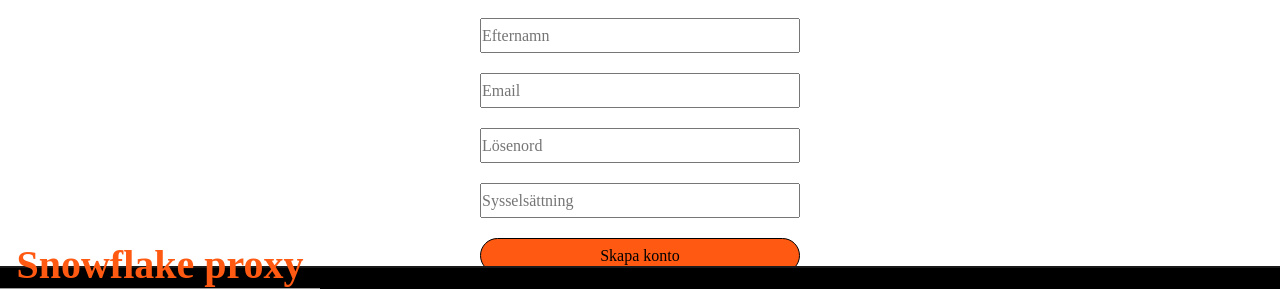
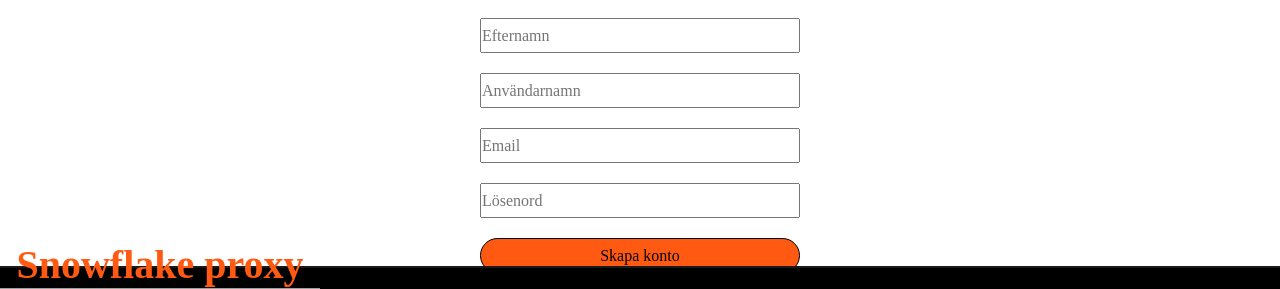
Before and after one commit to Tootfarangi90/Tjanstformedlingssida-FE, a React (Create React App) app: page /register in a window 1280 px wide. Shown: the part 294-583 px from the top of the page. Built offline with nearby package versions, Linux system fonts and the light colour scheme; no server answers; grey boxes are pictures that could not be loaded.

Commit message:
Ändrar på register o lägger till fil för tjänster

```diff
--- a/src/App.jsx
+++ b/src/App.jsx
@@ -16,11 +16,7 @@ import Home from "./components/home/Home";
 import Dashboard from './routes/dashboard/dashboard';
 import { CarouselData } from './components/home/CarouselData';
 import Allcategories from './routes/categories/Allcategories';
-
-
-
-
-
+import Tjänster from './routes/tjänster/Tjänster';
 
 
 function App() {
@@ -54,6 +50,8 @@ console.log(user)
               <Route path="*" element={<Navigate to={"/"} />} />
 
               <Route path="/allcategories" element={<Allcategories />} />
+
+              <Route path="/services" element={<Tjänster />} />
             </Routes>
           </div>
       </Router>
--- a/src/routes/dashboard/dashboard.jsx
+++ b/src/routes/dashboard/dashboard.jsx
@@ -1,13 +1,22 @@
 import React from 'react'
 import "./dashboard.css"
+import { useNavigate } from 'react-router-dom'
 
 const dashboard = ({logout}) => {
+
+let navigate = useNavigate()
 
   const handleLogout = () => {
 
     localStorage.removeItem('accessToken')
 
     logout()
+
+  }
+
+  const displayServices = () => {
+
+    navigate("/services")
 
   }
 
@@ -18,6 +27,8 @@ const dashboard = ({logout}) => {
 
       <p>Välkommen till din profil</p>
 
+      <button onClick={() => displayServices()}>Annonsera din tjänst</button>
+
       <button onClick={() => handleLogout()}>Logga ut</button>
 
     </div>
--- a/src/routes/login-register/Register.jsx
+++ b/src/routes/login-register/Register.jsx
@@ -6,7 +6,7 @@ const Register = () => {
     const [firstname, setFirstname]     = useState('')
     const [lastname, setLastname]       = useState('')
     const [email, setEmail]             = useState('')
-    const [occupation, setOccupation]   = useState('')
+    const [username, setUsername]   = useState('')
     const [password, setPassword]       = useState('')
     const [message, setMessage]         = useState('')
 
@@ -14,7 +14,7 @@ const Register = () => {
     const lastnameChanged   = (e) => setLastname(e.target.value)
     const emailChanged      = (e) => setEmail(e.target.value)
     const passwordChanged   = (e) => setPassword(e.target.value)
-    const occupationChanged = (e) => setOccupation(e.target.value)
+    const usernameChanged = (e) => setUsername(e.target.value)
 
 
    async function registerUser(e) {
@@ -27,9 +27,9 @@ const Register = () => {
         body: JSON.stringify({
           firstname,
           lastname,
+          username,
           email,
-          password,
-          occupation
+          password
         })
       })
 
@@ -89,7 +89,17 @@ const Register = () => {
         placeholder="Efternamn"
         onChange={lastnameChanged}
         />
-<div className="input-group">
+
+        <div className="input-group">
+          <input type="username"
+          name='username'
+          value={username}
+          placeholder="Användarnamn"
+          onChange={usernameChanged}
+          />
+
+      </div>
+      <div className="input-group">
 
         <input
         type="email"
@@ -111,18 +121,6 @@ const Register = () => {
 
         </div>
 
-        <div className="input-group">
-        <input
-        type="text"
-
-        name="occupation"
-        value={occupation}
-        placeholder="Sysselsättning"
-        onChange={occupationChanged}
-        />
-
-        </div>
-
         <button className='button'>Skapa konto</button>
 
         <div className='Account'>
--- /dev/null
+++ b/src/routes/tjänster/Tjänster.jsx
@@ -0,0 +1,14 @@
+import React from 'react'
+
+const Tjänster = () => {
+
+
+  return (
+    <div>
+        <h1>Annonsera din tjänst här</h1>
+
+    </div>
+  )
+}
+
+export default Tjänster
```
